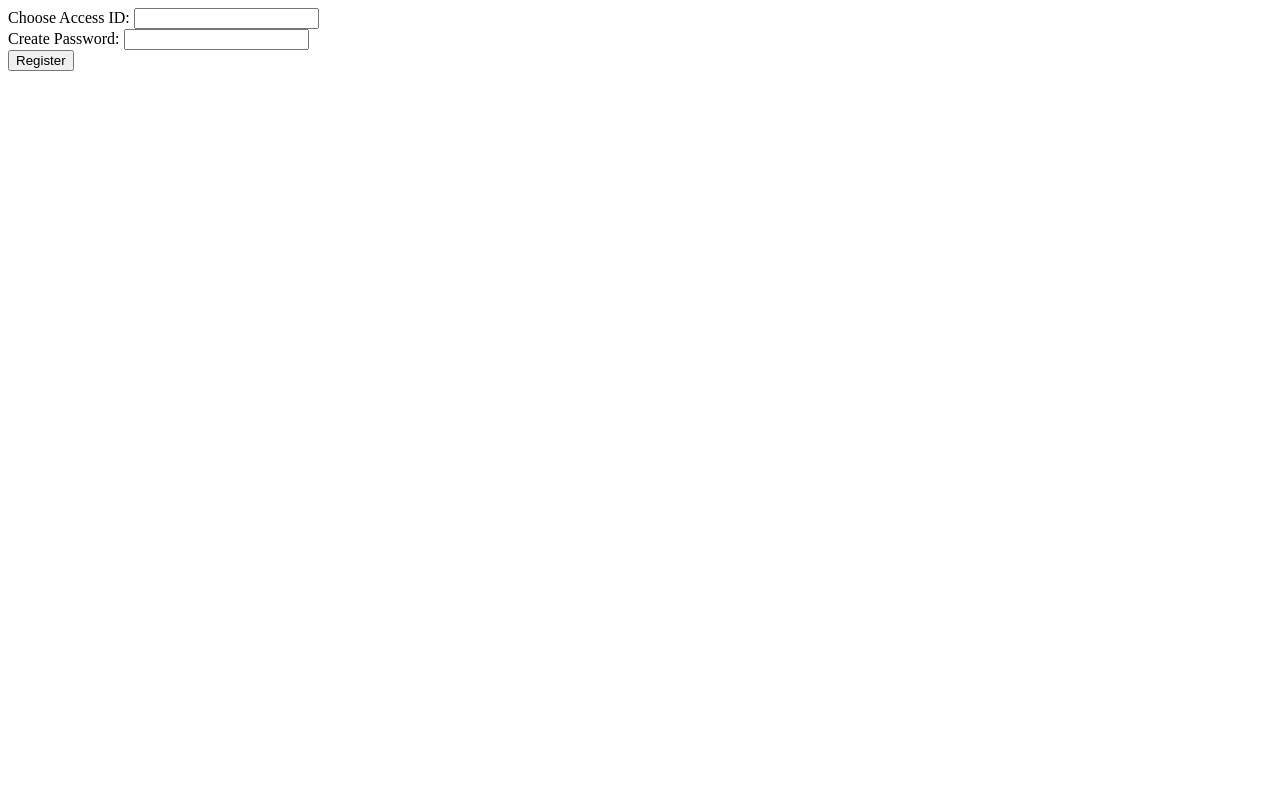
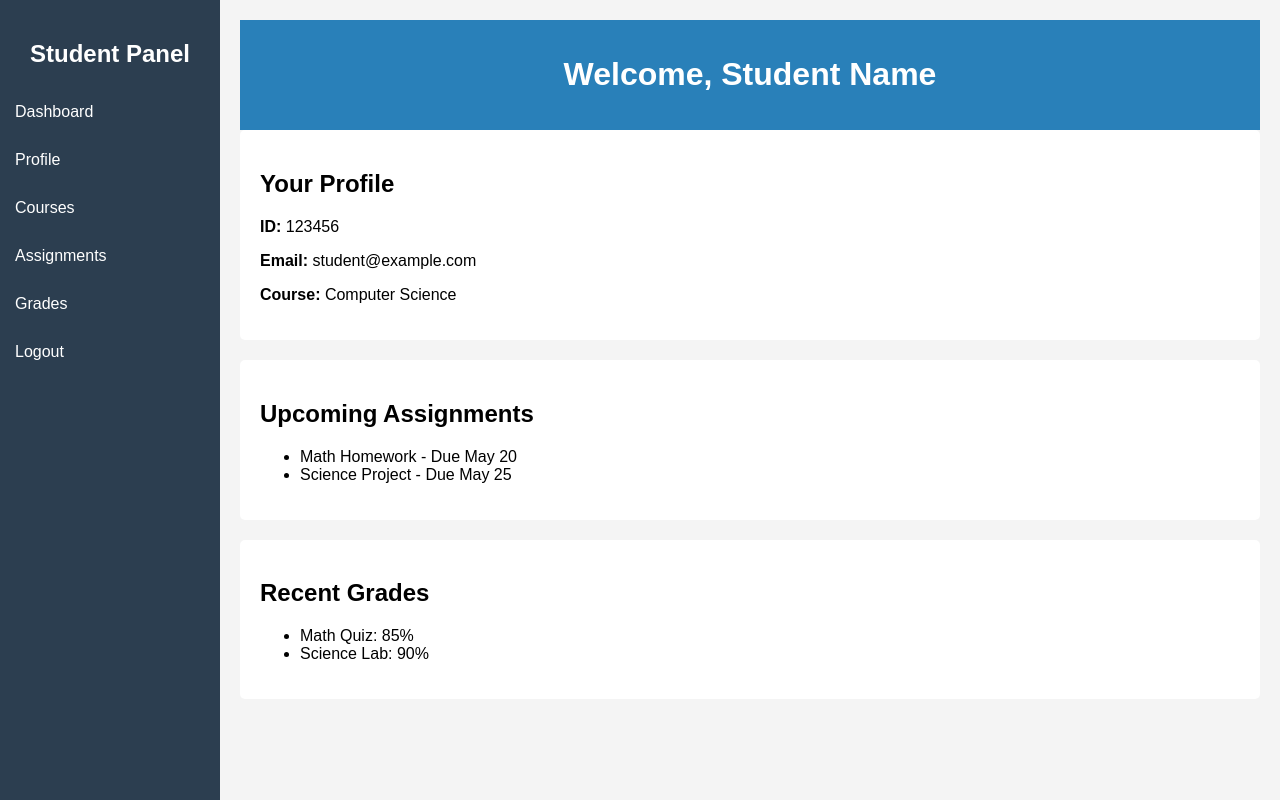
Before and after one commit to MGYCE/digitalcomputeracademy.github.io, a plain HTML site: page index.html in a window 1280 px wide. Drawn offline with Linux system fonts and the light colour scheme.

Commit message:
Update index.html

```diff
--- a/index.html
+++ b/index.html
@@ -1,10 +1,91 @@
-<!-- register.html -->
-<form method="POST" action="/register">
-  <label for="access_id">Choose Access ID:</label>
-  <input type="text" id="access_id" name="access_id" required><br>
+<!DOCTYPE html>
+<html lang="en">
+<head>
+  <meta charset="UTF-8">
+  <title>Student Panel</title>
+  <style>
+    body {
+      margin: 0;
+      font-family: Arial, sans-serif;
+      background: #f4f4f4;
+    }
+    .sidebar {
+      height: 100vh;
+      width: 220px;
+      position: fixed;
+      top: 0;
+      left: 0;
+      background-color: #2c3e50;
+      padding-top: 20px;
+      color: white;
+    }
+    .sidebar a {
+      display: block;
+      color: white;
+      padding: 15px;
+      text-decoration: none;
+    }
+    .sidebar a:hover {
+      background-color: #34495e;
+    }
+    .main {
+      margin-left: 220px;
+      padding: 20px;
+    }
+    .header {
+      background: #2980b9;
+      color: white;
+      padding: 15px;
+      text-align: center;
+    }
+    .card {
+      background: white;
+      padding: 20px;
+      margin-bottom: 20px;
+      border-radius: 5px;
+    }
+  </style>
+</head>
+<body>
 
-  <label for="password">Create Password:</label>
-  <input type="password" id="password" name="password" required><br>
+  <div class="sidebar">
+    <h2 style="text-align: center;">Student Panel</h2>
+    <a href="#">Dashboard</a>
+    <a href="#">Profile</a>
+    <a href="#">Courses</a>
+    <a href="#">Assignments</a>
+    <a href="#">Grades</a>
+    <a href="#">Logout</a>
+  </div>
 
-  <input type="submit" value="Register">
-</form>
+  <div class="main">
+    <div class="header">
+      <h1>Welcome, Student Name</h1>
+    </div>
+
+    <div class="card">
+      <h2>Your Profile</h2>
+      <p><strong>ID:</strong> 123456</p>
+      <p><strong>Email:</strong> student@example.com</p>
+      <p><strong>Course:</strong> Computer Science</p>
+    </div>
+
+    <div class="card">
+      <h2>Upcoming Assignments</h2>
+      <ul>
+        <li>Math Homework - Due May 20</li>
+        <li>Science Project - Due May 25</li>
+      </ul>
+    </div>
+
+    <div class="card">
+      <h2>Recent Grades</h2>
+      <ul>
+        <li>Math Quiz: 85%</li>
+        <li>Science Lab: 90%</li>
+      </ul>
+    </div>
+  </div>
+
+</body>
+</html>
```
